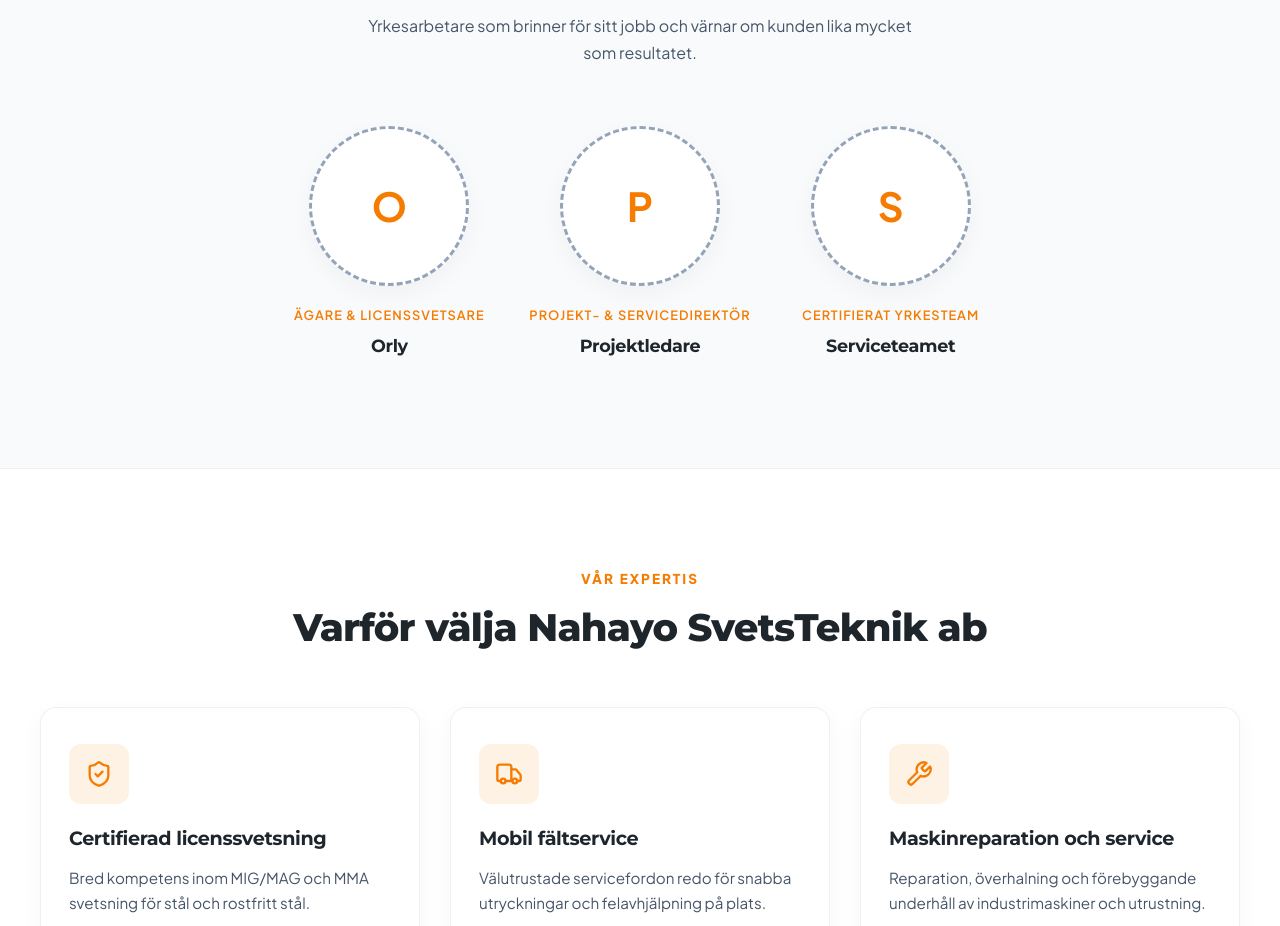
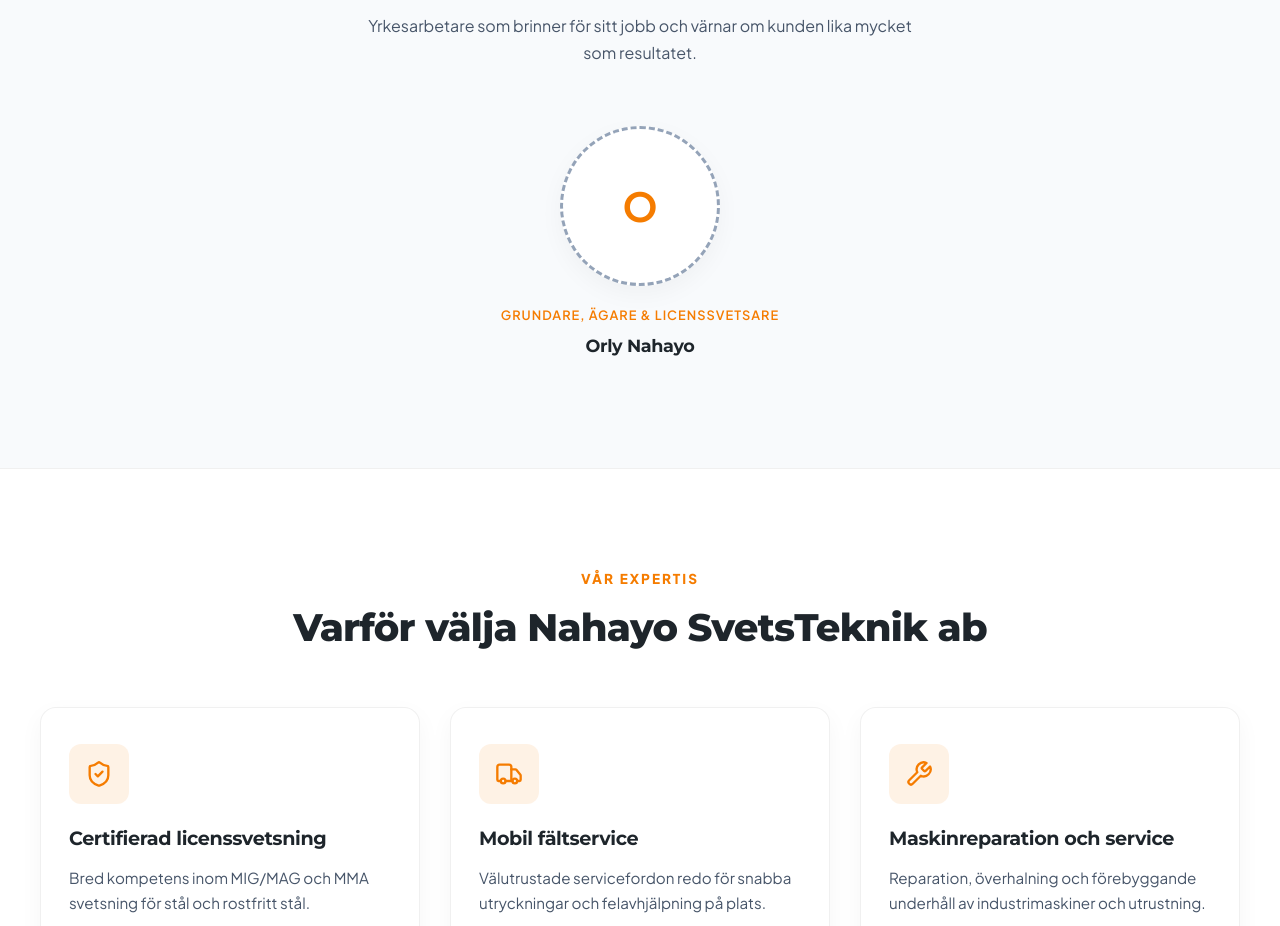
Before and after one commit to filipmrbg/Nahayo-SvetsTeknik-ab, a React (Vite) app: page /om-oss in a window 1280 px wide. Shown: the part 1160-2086 px from the top of the page. Built offline with nearby package versions, Linux system fonts and the light colour scheme; a web font is replaced by a local one.

Commit message:
Update team section to only feature Orly Nahayo

```diff
--- a/src/pages/About.tsx
+++ b/src/pages/About.tsx
@@ -40,18 +40,8 @@
 
 const teamMembers = [
   {
-    role: 'Ägare & Licenssvetsare',
-    name: 'Orly',
-    photo: '',
-  },
-  {
-    role: 'Projekt- & Servicedirektör',
-    name: 'Projektledare',
-    photo: '',
-  },
-  {
-    role: 'Certifierat Yrkesteam',
-    name: 'Serviceteamet',
+    role: 'Grundare, Ägare & Licenssvetsare',
+    name: 'Orly Nahayo',
     photo: '',
   },
 ];
```
